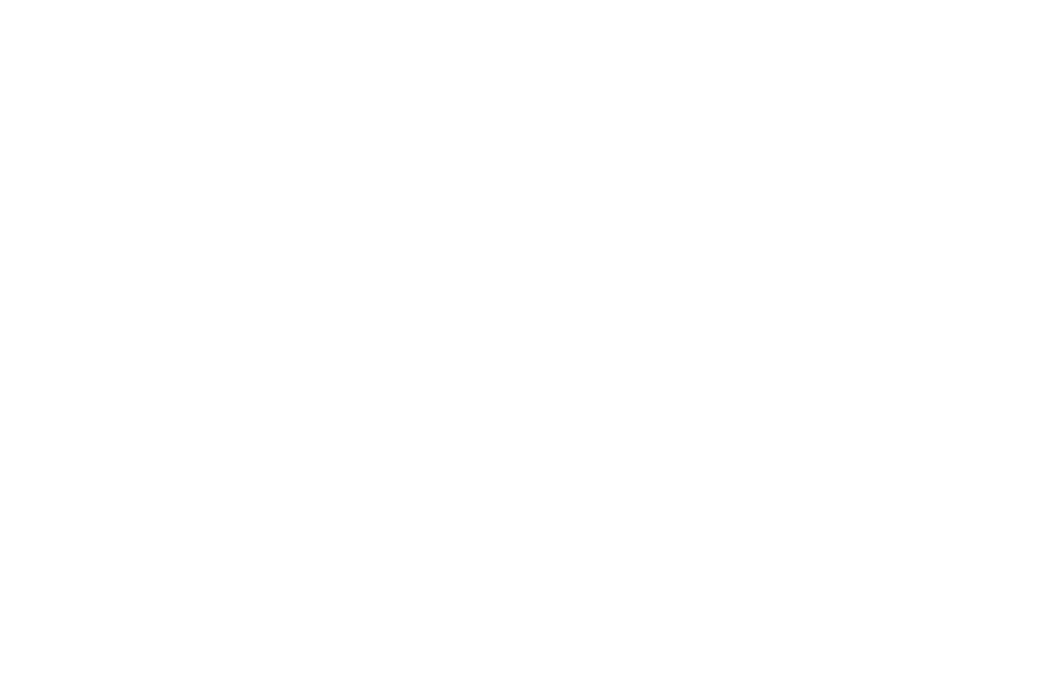
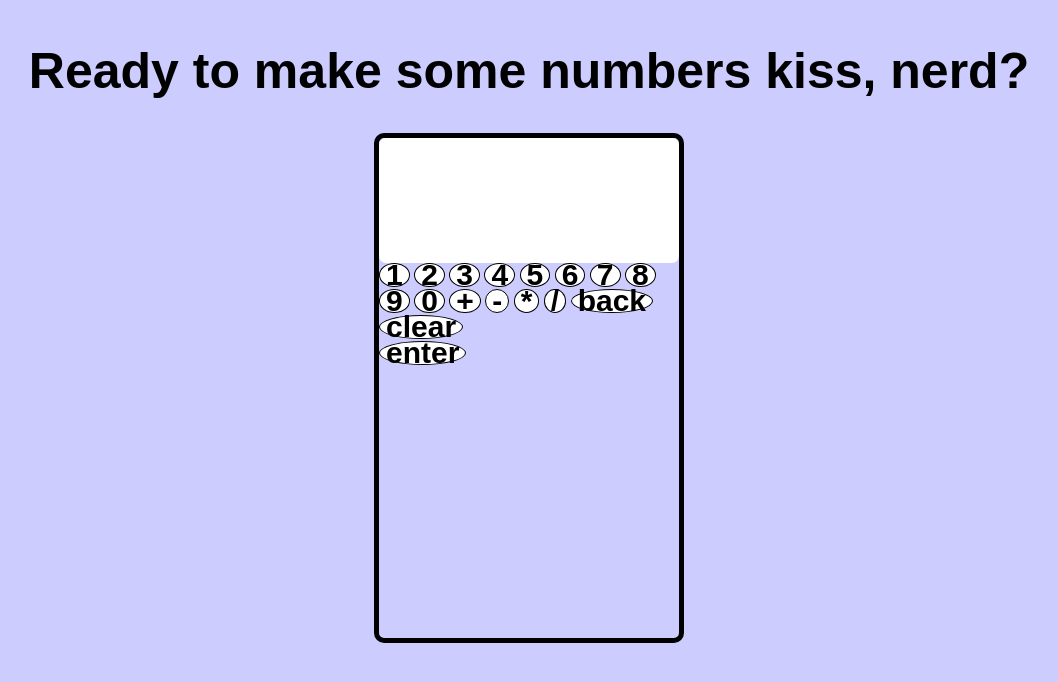
Before and after one commit to TeddyFrye/calculator, a plain HTML site: page index.html in a window 1280 px wide. Shown: the whole page, without its empty margins (111-1169 px from the left). Drawn offline with Linux system fonts and the light colour scheme; files that its build step writes are made by us from their sources; files whose address does not match are found by name.

Commit message:
Adds non-working buttons and style

```diff
--- a/index.html
+++ b/index.html
@@ -5,6 +5,34 @@
     <script src="~/calculator/javascript.js"></script>
   </head>
   <body>
-    <!-- Your HTML content goes here -->
+   <h1> Ready to make some numbers kiss, nerd? </h1>
+   <div class="calculator">
+
+    <div class="display">
+        <p id="eqLine"></p>
+        <p id="output"></p>
+    </div>
+    <div class="btns">
+        <button class="digit" id="one">1</button>
+        <button class="digit" id="two">2</button>
+        <button class="digit" id="three">3</button>
+        <button class="digit" id="four">4</button>
+        <button class="digit" id="five">5</button>
+        <button class="digit" id="six">6</button>
+        <button class="digit" id="seven">7</button>
+        <button class="digit" id="eight">8</button>
+        <button class="digit" id="nine">9</button>
+        <button class="digit" id="zero">0</button>
+        <button class = "operation" id = "add">+</button>
+        <button class="operation" id="subtract">-</button>
+        <button class = "operation" id="multiply">*</button>
+        <button class = "operation" id="divide">/</button>
+        <button id="backspace">back</button>
+        <button id="clear">clear</button>
+
+    </div>
+    <button id="enter">enter</button>
+</div>
+
   </body>
 </html>
--- a/stylesheet.css
+++ b/stylesheet.css
@@ -1 +1,72 @@
-here is the css
+*{
+    font-family: "Amatic SC", sans-serif;
+    font-weight: bold;
+}
+
+body{
+    display: flex;
+    justify-content: center;
+    align-items: center;
+    flex-direction: column;
+    background-color: #ccccff;
+}
+
+h1{
+    font-size: 50px;
+}
+
+
+/*Button styles*/
+.calculator{
+    border: 5px solid black;
+    border-radius: 10px;
+    width: 300px;
+    height: 500px;
+    background-color: #ccccff;
+}
+
+button{
+    border-radius: 50%;
+    outline: none;
+    border: 1px solid black;
+    font-size: 30px;
+    background-color: white;
+    box-sizing: border-box;
+    line-height: 20px
+}
+
+button:hover{
+    transform: scale(1.1);
+}
+
+button:active{
+    transform: scale(1.2);
+}
+
+
+/*Eqline and Output*/
+.display{
+    position: relative;
+    width: 100%;
+    height: 25%;
+    background-color: white;
+    border-radius: 7px;
+    overflow: hidden;
+}
+#eqLine{
+    position: absolute;
+    top: 0;
+    left: 0;
+    margin-top: 0px;
+    font-size: 30px;
+}
+
+#output{
+    position: absolute;
+    bottom: 0;
+    right: 0;
+    padding-right: 10px;
+    margin-bottom: 0px;
+    font-size: 30px;
+
+}
```
